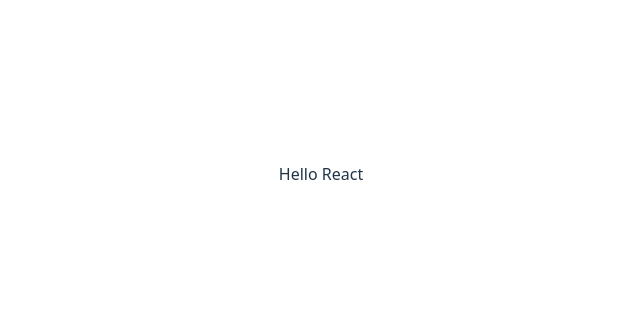
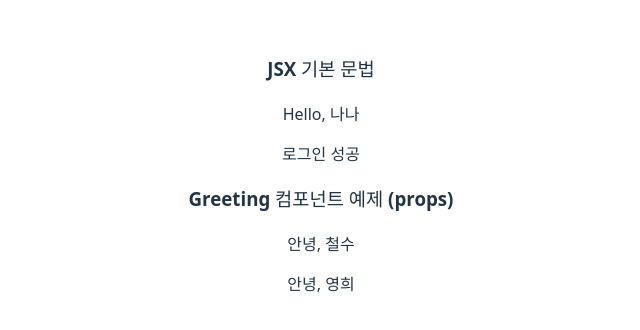
Before and after one commit to rimurang/react_firebase_app, a React (Vite) app: page / in a window 1280 px wide. Shown: the part 226-556 px from the top of the page, without its empty margins (319-959 px from the left). Built offline with nearby package versions, Linux system fonts and the light colour scheme.

Commit message:
JSX와 컴포넌트 기초

```diff
--- a/src/App.jsx
+++ b/src/App.jsx
@@ -1,13 +1,22 @@
-import { useState } from "react";
+import Greeting from "./Greeting"; // 컴포넌트 불러오기
+
 import "./App.css";
 
 function App() {
-  const [count, setCount] = useState(0);
+  const name = "나나";
+  const isLogin = true;
 
   return (
-    <>
-      <p>Hello React </p>
-    </>
+    <div>
+      <h3>JSX 기본 문법 </h3>
+      {/* 중괄호  {} 안에 JS표현식 사용 가능 */}
+      <p>Hello, {name}</p>
+      <p>{isLogin ? "로그인 성공" : "로그인 필요"}</p>
+
+      <h3>Greeting 컴포넌트 예제 (props)</h3>
+      <Greeting name="철수" />
+      <Greeting name="영희" />
+    </div>
   );
 }
 
--- /dev/null
+++ b/src/Greeting.jsx
@@ -0,0 +1,10 @@
+function Greeting({ name }) {
+  return (
+    <div>
+      {/* props 전달하기 */}
+      <p>안녕, {name}</p>
+    </div>
+  );
+}
+
+export default Greeting;
```
